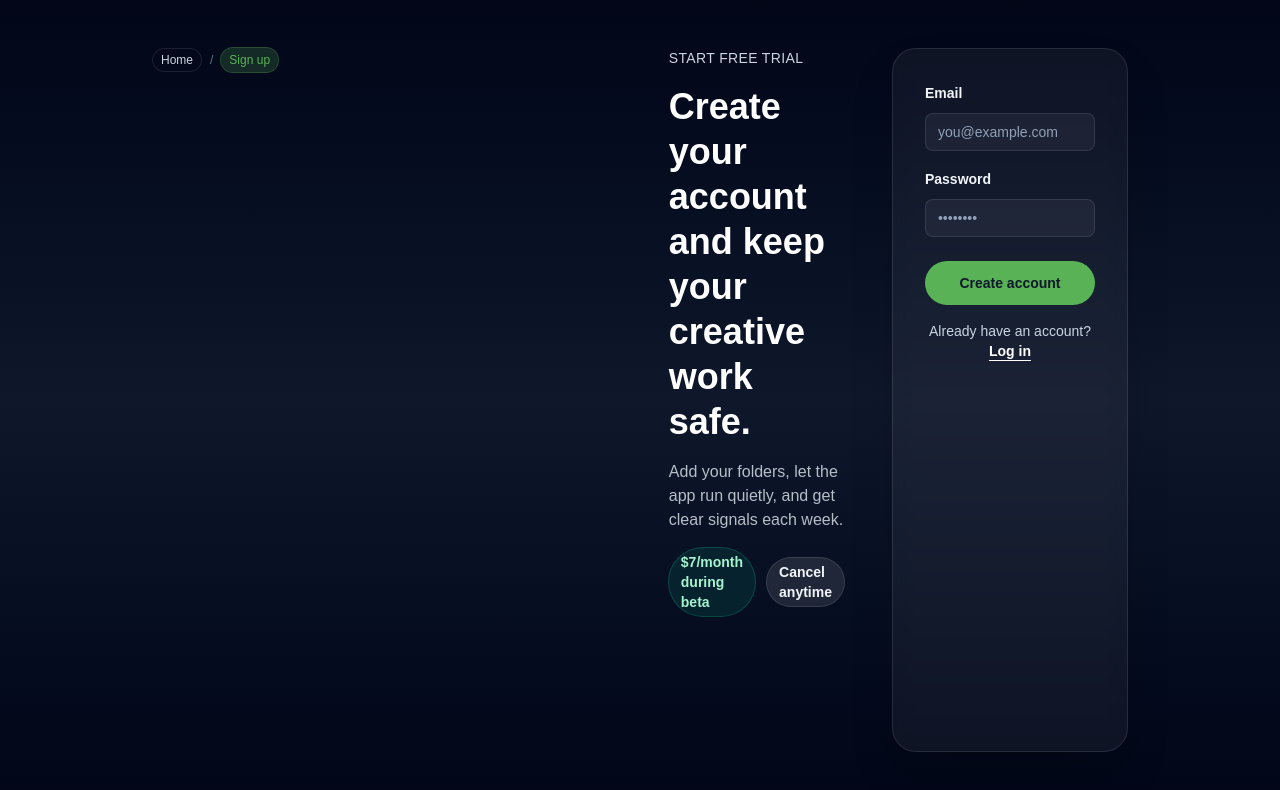
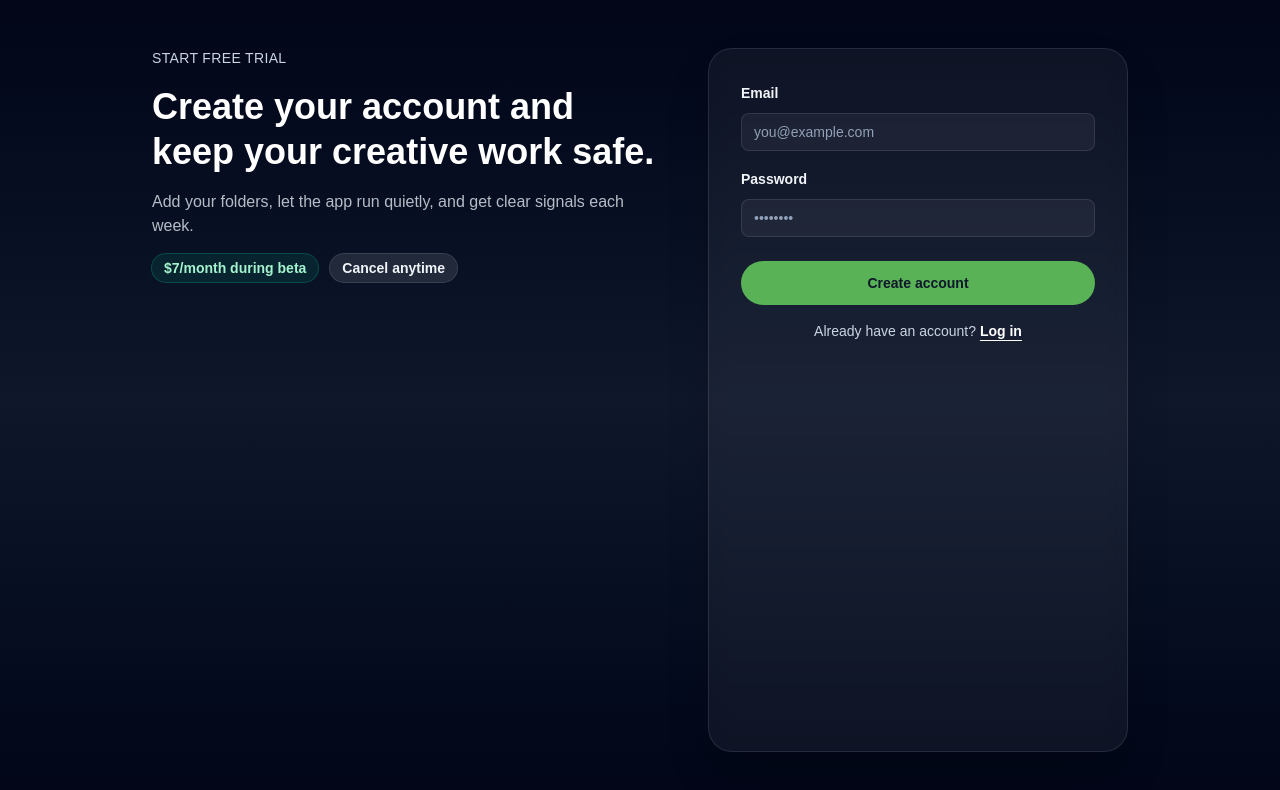
Before and after one commit to serves23/app, a Next.js app: page /signup in a window 1280 px wide. Shown: the top 790 px of the page. Built offline with nearby package versions, Linux system fonts and the light colour scheme.

Commit message:
Remove breadcrumbs from login and signup

```diff
--- a/app/login/page.tsx
+++ b/app/login/page.tsx
@@ -5,22 +5,6 @@ export default function LoginPage() {
   return (
     <div className="min-h-screen bg-gradient-to-b from-slate-950 via-slate-900 to-slate-950 text-slate-50">
       <div className="mx-auto flex min-h-screen max-w-5xl flex-col items-center justify-center px-6 py-12 lg:flex-row lg:items-stretch lg:gap-12">
-        <nav className="mb-6 w-full text-xs text-slate-300 lg:mb-10">
-          <ol className="flex items-center gap-2">
-            <li>
-              <Link
-                href="/"
-                className="rounded-full border border-white/10 px-2 py-1 transition hover:border-white/30 hover:text-white"
-              >
-                Home
-              </Link>
-            </li>
-            <li className="text-slate-500">/</li>
-            <li className="rounded-full bg-[var(--accent)]/20 px-2 py-1 text-[var(--accent)] ring-1 ring-[var(--accent)]/40">
-              Sign in
-            </li>
-          </ol>
-        </nav>
         <div className="flex-1 space-y-4 text-center lg:text-left">
           <p className="text-sm uppercase tracking-wide text-slate-300">
             Welcome back
--- a/app/signup/page.tsx
+++ b/app/signup/page.tsx
@@ -5,22 +5,6 @@ export default function SignupPage() {
   return (
     <div className="min-h-screen bg-gradient-to-b from-slate-950 via-slate-900 to-slate-950 text-slate-50">
       <div className="mx-auto flex min-h-screen max-w-5xl flex-col items-center justify-center px-6 py-12 lg:flex-row lg:items-stretch lg:gap-12">
-        <nav className="mb-6 w-full text-xs text-slate-300 lg:mb-10">
-          <ol className="flex items-center gap-2">
-            <li>
-              <Link
-                href="/"
-                className="rounded-full border border-white/10 px-2 py-1 transition hover:border-white/30 hover:text-white"
-              >
-                Home
-              </Link>
-            </li>
-            <li className="text-slate-500">/</li>
-            <li className="rounded-full bg-[var(--accent)]/20 px-2 py-1 text-[var(--accent)] ring-1 ring-[var(--accent)]/40">
-              Sign up
-            </li>
-          </ol>
-        </nav>
         <div className="flex-1 space-y-4 text-center lg:text-left">
           <p className="text-sm uppercase tracking-wide text-slate-300">
             Start free trial
```
